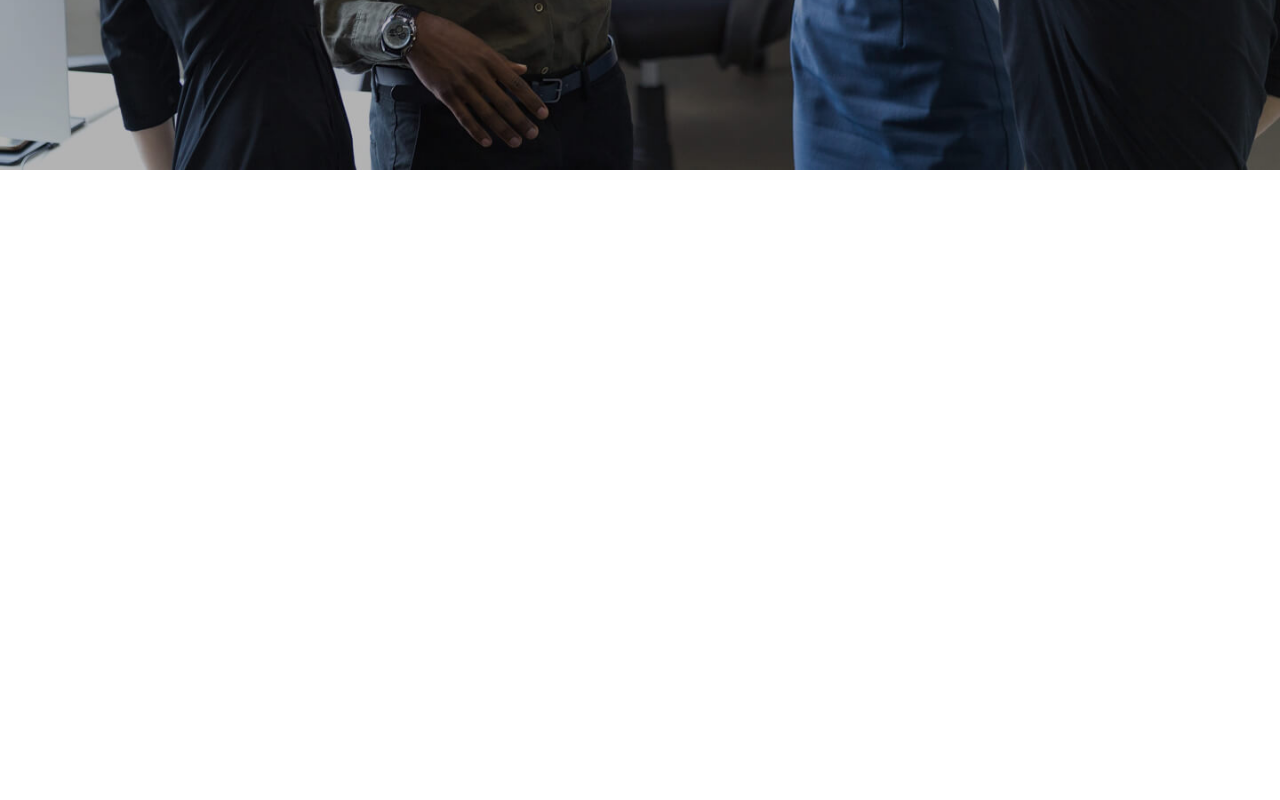
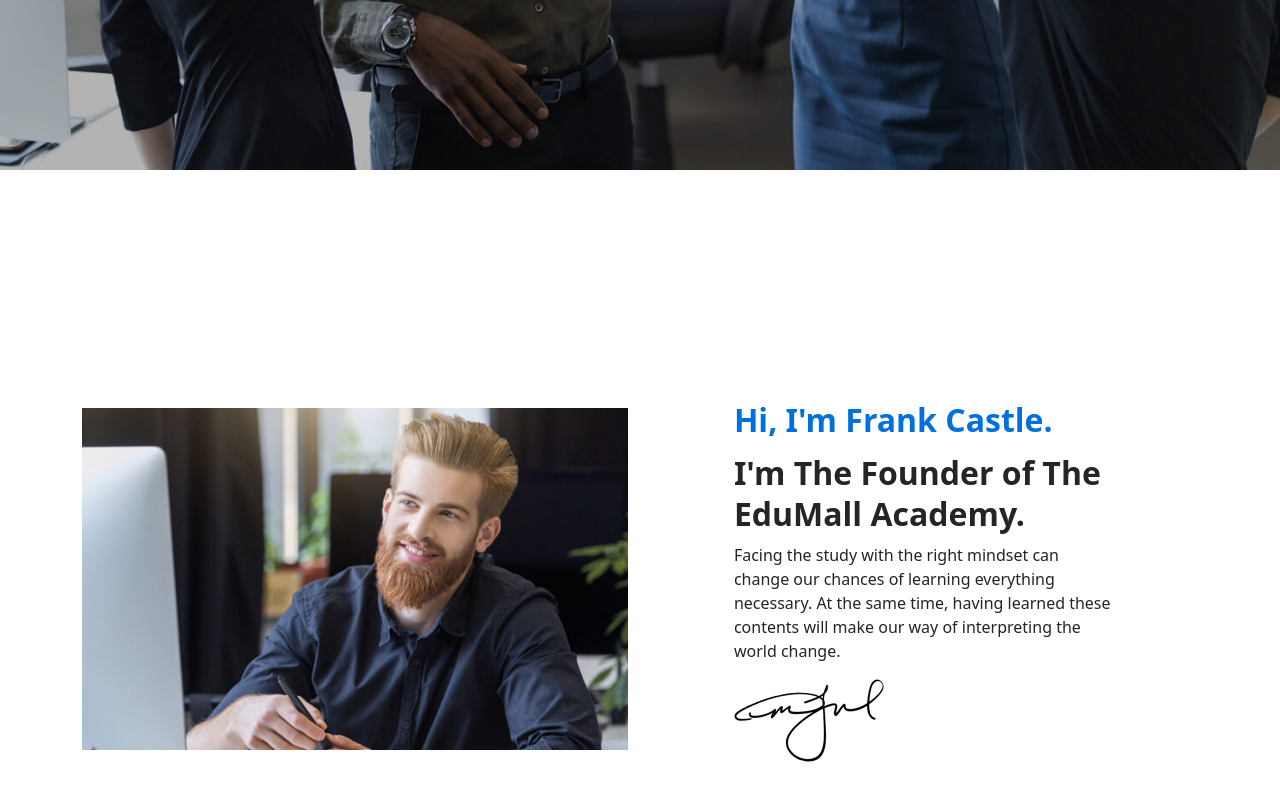
Before and after one commit to Hasan-Rifat/independent-service-provider, a React (Create React App) app: page / in a window 1280 px wide. Shown: the part 630-1430 px from the top of the page. Before the commit the page ends 800 px from the top, so only its background shows below. Built offline with nearby package versions, Linux system fonts and the light colour scheme.

Commit message:
aboutSection

```diff
--- a/src/Components/Header/Header.css
+++ b/src/Components/Header/Header.css
@@ -1,6 +1,10 @@
+.header{
+  background: #252525c4 !important;
+}
 .nav-color {
   color: #fff !important;
   font-size: 18px;
+  padding: 10px 25px !important;
 }
 .navbar-toggler {
   background: #000 !important;
--- a/src/Components/Header/Header.js
+++ b/src/Components/Header/Header.js
@@ -5,8 +5,8 @@ import './Header.css'
 
 const Header = () => {
   return (
-    <header>
-      <Navbar collapseOnSelect expand="lg" fixed="top" className="text-primary " variant="dark">
+    <header className="header">
+      <Navbar collapseOnSelect expand="lg" fixed="top" className="text-primary header" variant="dark">
         <Container>
           <Navbar.Brand className="nav-color" as={Link} to="/">
             <span className="text-xl ">Photographer</span>
--- /dev/null
+++ b/src/Components/Home/AboutSection/AboutSection.css
@@ -0,0 +1,16 @@
+.aboutSction-info{
+    padding: 15%;
+}
+
+.about-heading-1 {
+  font-size: 32px !important;
+  font-weight: 700 !important;
+  line-height: 1.5em !important;
+  color: #0071dc !important;
+}
+.about-heading-2 {
+  font-size: 32px !important;
+  font-weight: 600 !important;
+  line-height: 1.3em !important;
+  color: #252525 !important;
+}
--- /dev/null
+++ b/src/Components/Home/AboutSection/AboutSection.js
@@ -0,0 +1,35 @@
+import React from "react";
+import signature from "../../../images/slider/signature.png";
+import personalImg from "../../../images/slider/about.jpg";
+import "./AboutSection.css";
+
+const AboutSection = () => {
+  return (
+    <section className="my-36">
+      <div className="container">
+        <div className="row flex justify-center items-center">
+          <div className="col-md-6">
+            <img src={personalImg} alt="" />
+          </div>
+          <div className="col-md-6">
+            <div className="aboutSction-info">
+              <h2 className="about-heading-1">Hi, I'm Frank Castle.</h2>
+              <h2 className="about-heading-2">
+                I'm The Founder of The EduMall Academy.
+              </h2>
+              <p>
+                Facing the study with the right mindset can change our chances
+                of learning everything necessary. At the same time, having
+                learned these contents will make our way of interpreting the
+                world change.
+              </p>
+              <img src={signature} alt="" />
+            </div>
+          </div>
+        </div>
+      </div>
+    </section>
+  );
+};
+
+export default AboutSection;
--- a/src/Components/Home/Home.js
+++ b/src/Components/Home/Home.js
@@ -1,12 +1,14 @@
-import React from 'react';
-import Slider from './Slider/Slider';
+import React from "react";
+import AboutSection from "./AboutSection/AboutSection";
+import Slider from "./Slider/Slider";
 
 const Home = () => {
-    return (
-        <main>
-            <Slider></Slider>
-        </main>
-    );
+  return (
+    <main>
+      <Slider></Slider>
+      <AboutSection />
+    </main>
+  );
 };
 
 export default Home;
--- a/src/Components/Home/Slider/Slider.css
+++ b/src/Components/Home/Slider/Slider.css
@@ -47,5 +47,6 @@
   letter-spacing: 1px;
 }
 .hero-btn:hover {
-  background: #fff;
+  background: #fff !important;
+  color: #0071dc !important;
 }
--- a/src/Components/Home/Slider/Slider.js
+++ b/src/Components/Home/Slider/Slider.js
@@ -16,7 +16,7 @@ const Slider = () => {
               <button className="hero-btn btn">Register</button>
             </div>
           </div>
-          <div className="col-md-6"></div>
+          <div className="hidden md:block col-md-6"></div>
         </div>
       </div>
     </section>
```
Also changed, not shown: src/images/slider/signature.png (added).
